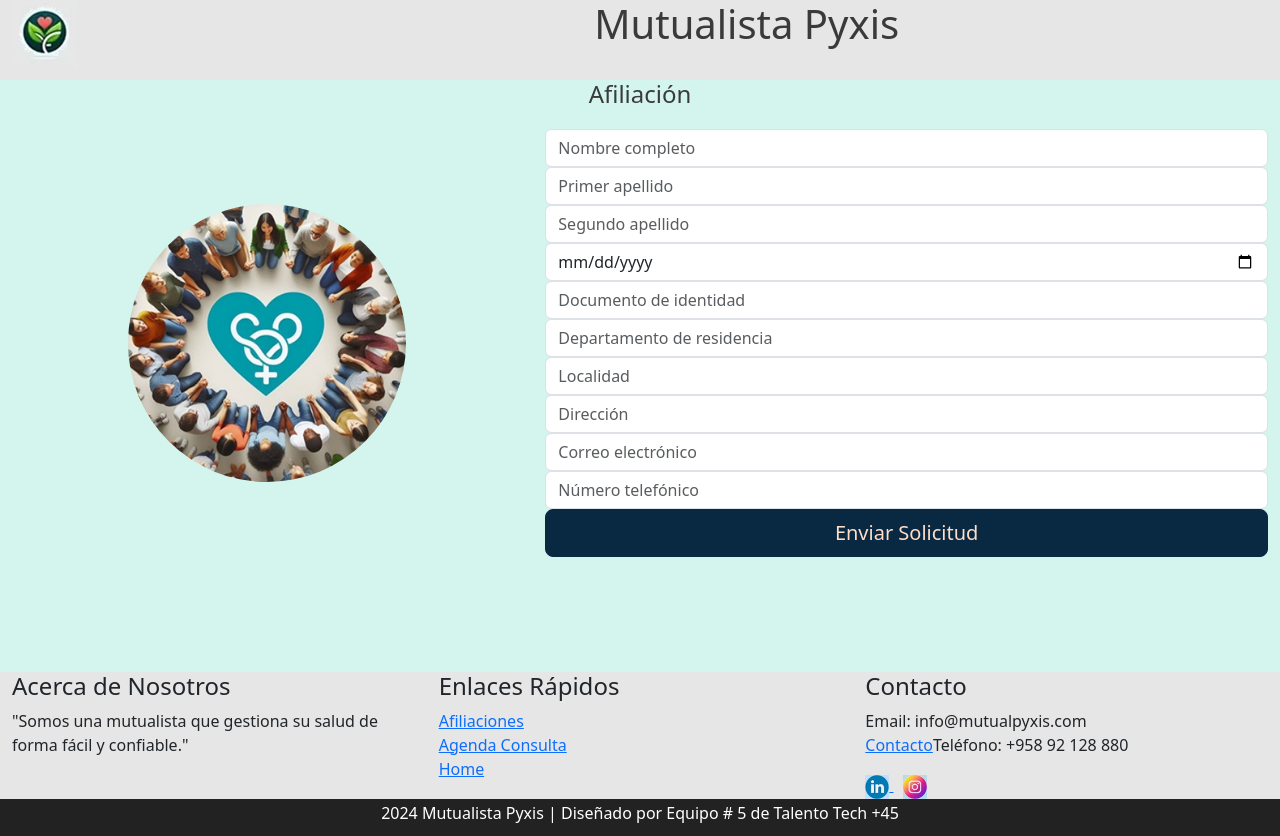
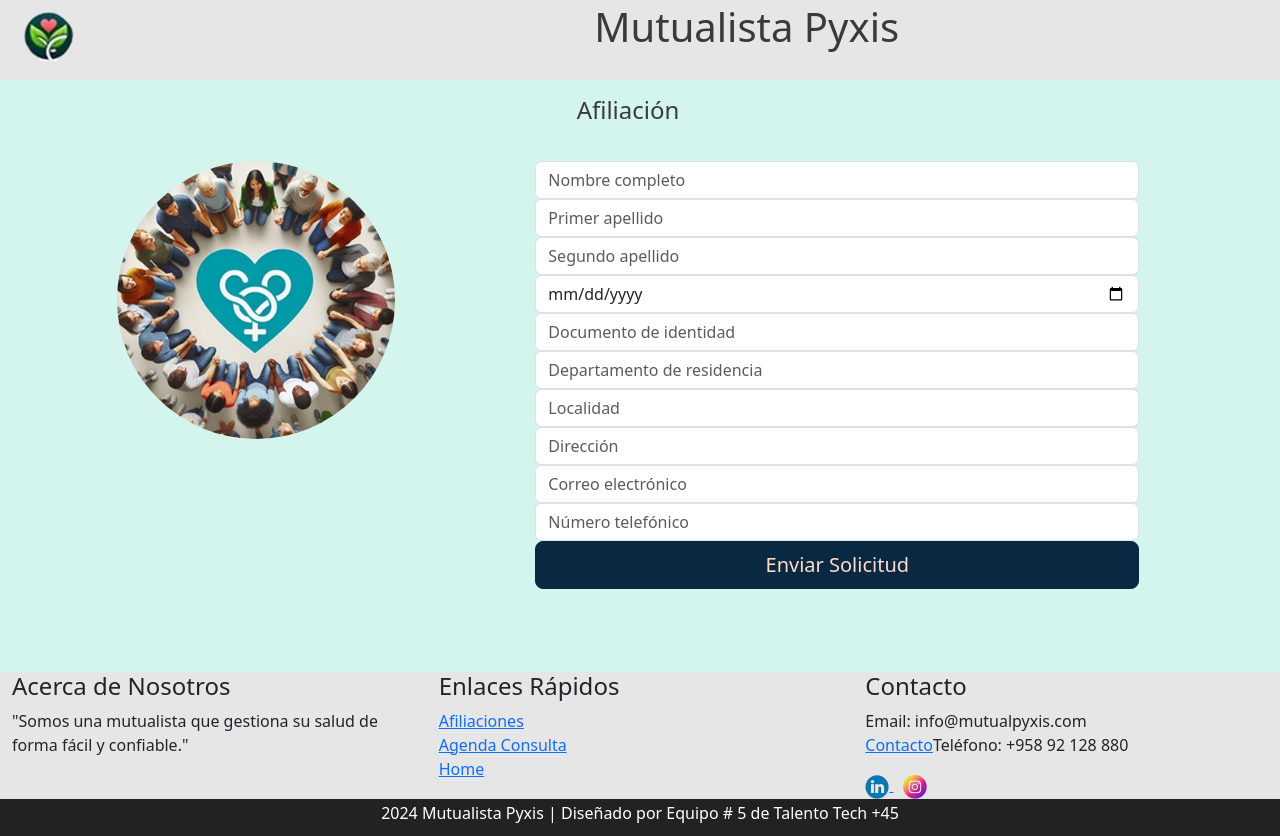
Before and after one commit to kathe131313/preentrega2LaRosa, a website: page pages/afiliaciones.html in a window 1280 px wide. Drawn offline with nearby package versions, Linux system fonts and the light colour scheme.

Commit message:
Entrega final

```diff
--- a/pages/afiliaciones.html
+++ b/pages/afiliaciones.html
@@ -10,6 +10,7 @@
     <link href="https://cdn.jsdelivr.net/npm/bootstrap@5.3.3/dist/css/bootstrap.min.css" rel="stylesheet"
         integrity="sha384-QWTKZyjpPEjISv5WaRU9OFeRpok6YctnYmDr5pNlyT2bRjXh0JMhjY6hW+ALEwIH" crossorigin="anonymous">
     <link rel="stylesheet" href="../css/style.css">
+    <link rel="shortcut icon" href="../assets/images/favicon.ico" type="image/x-icon">
     <title>Afiliaciones</title>
 </head>
 
@@ -17,26 +18,26 @@
     <header class="container-fluid">
         <div class="row">
             <div class="col-lg-2">
-                <img src="../assets/images/logop-1.webp" alt="Logo de Mutualista Pyxis" class="logo-secundario">
+                <img src="../assets/images/logo1.webp" alt="Logo de Mutualista Pyxis" class="logo-secundario">
             </div>
             <div class="col-lg-10 d-flex justify-content-center align-items-center p-0">
                 <h1 class="fs-1">Mutualista Pyxis</h1>
             </div>
         </div>
     </header>
-    <main class="container-fluid">
-        <div class="row" >
+    <main>
+        <div class="row container-fluid d-flex justify-content-center aling-items-center" >
             <!--------------------------------------------------- Sección sub título de Afiliaciones---------------------------- -->
-            <div class="col-sm-12 col-md-12 col-lg-12 d-flex justify-content-center aling-item-center">
+            <div class="col-md-12 col-lg-12 py-3">
                 <h2 class="fs-4">Afiliación</h2>
             </div>
             <!--------------------------------------------------- Sección Imagen de Afiliaciones--------------------------------- -->
-            <div class="col-md-12 col-lg-5 d-flex justify-content-center align-items-center">
+            <div class="col-md-12 col-lg-4 d-flex">
                 <img src="../assets/images/afiliaciones.jpg" class="img-fluid imag-oculta" alt="imagen de portada de afiliaciones">
 
             </div>
             <!--------------------------------------------------- Sección entrada de datos para Afiliaciones---------------------------- -->
-            <div class="col-sm-12 col-md-12 col-lg-7 px-6">
+            <div class="col-sm-12 col-md-12 col-lg-6 w-80">
                 <form action="" method="POST" aria-labelledby="afiliacion-title">
                     <input id="Nombre" class="form-control" type="text" placeholder="Nombre completo" aria-label="Nombre completo" required>
                     <input id="apellido1" class="form-control" type="text" placeholder="Primer apellido" aria-label="Primer apellido" required>
@@ -88,11 +89,11 @@
                 <div class="social-icons h-80">
                     <a href="https://www.linkedin.com/in/perfil-pyxis-linkedin" target="_blank"
                         rel="noopener noreferrer" aria-label="LinkedIn">
-                        <img src="../assets/images/link.jpg" alt="Logo LinkedIn">
+                        <img src="../assets/images/link.webp" alt="Logo LinkedIn">
                     </a>
                     <a href="https://www.instagram.com/perfil-pyxis-instagram" target="_blank" rel="noopener noreferrer"
                         aria-label="Instagram">
-                        <img src="../assets/images/insta.jpg" alt="Logo Instagram">
+                        <img src="../assets/images/insta.webp" alt="Logo Instagram">
                     </a>
                 </div>
             </section>
```
Also changed, not shown: index.html (+6 -4 lines), pages/accesosocio.html (+4 -3 lines), pages/agenda.html (+4 -3 lines), pages/contactos.html (+4 -3 lines), pages/nosotros.html (+4 -3 lines), pages/policli.html (+4 -3 lines), assets/images/favicon-32x32.png (added), assets/images/favicon.ico (added), assets/images/insta.png (added), assets/images/insta.webp (added), assets/images/link.png (added), assets/images/link.webp (added), assets/images/logo1.png (added), assets/images/logo1.webp (added).
